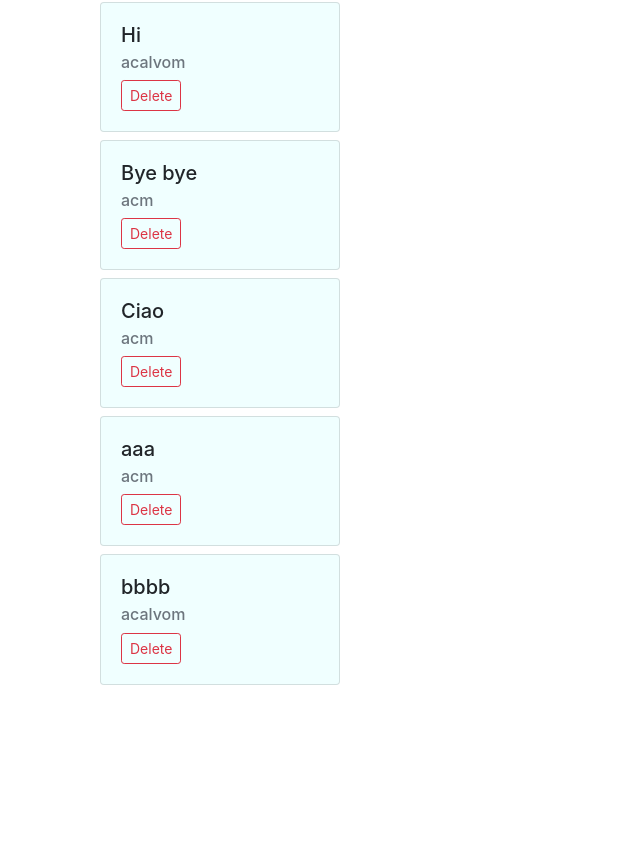
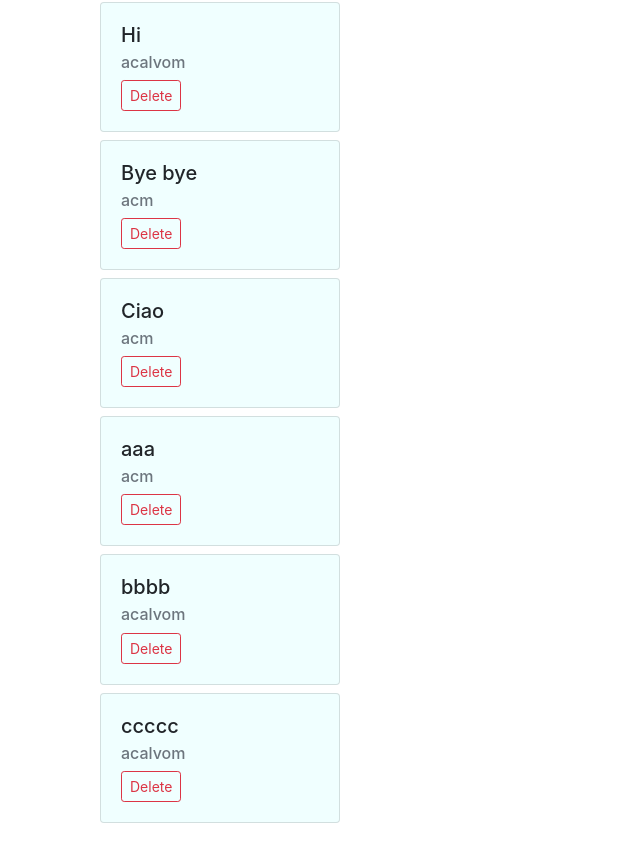
Before and after one commit to acalvom/learning-react-blog, a React (Create React App) app: page / in a window 1280 px wide. Shown: the part 566-1413 px from the top of the page, without its empty margins (0-640 px from the left). Before the commit the page ends 1275 px from the top, so only its background shows below. Built offline with nearby package versions, Linux system fonts and the light colour scheme; data requests are answered from the project's data file.

Commit message:
Disable "Add entry" button when posting the new entry

```diff
--- a/data/db.json
+++ b/data/db.json
@@ -47,6 +47,12 @@
       "author": "acalvom",
       "content": "ñksdfhñsdhfñasdjhfadjhñadshañdh",
       "id": 7
+    },
+    {
+      "title": "ccccc",
+      "author": "acalvom",
+      "content": "cccccccccccccccccccccccccccccccc",
+      "id": 8
     }
   ]
 }
--- a/src/components/blog/NewEntryFormBlock.jsx
+++ b/src/components/blog/NewEntryFormBlock.jsx
@@ -2,8 +2,10 @@ import React, {useState} from 'react';
 
 const NewEntryFormBlock = () => {
     const [entry, setEntry] = useState({title: '', author: 'acalvom', content: ''});
+    const [isPending, setIsPending] = useState(false);
 
     const postData = async () => {
+        setIsPending(true);
         const response = await fetch('http://localhost:8000/blog', {
             method: 'POST',
             headers: {"Content-Type": "application/json"},
@@ -16,9 +18,8 @@ const NewEntryFormBlock = () => {
     const handleSubmitForm = (event) => {
         event.preventDefault();
         postData()
-            .catch(e => {
-                console.log(e.message)
-            })
+            .catch(e => <div><h3>{e.message}</h3></div>)
+        setIsPending(false);
     }
 
     const handleOnChange = (e) => {
@@ -52,7 +53,8 @@ const NewEntryFormBlock = () => {
                           value={entry.content}
                           onChange={handleOnChange}/>
             </div>
-            <button type="submit" className="btn btn-primary btn-sm">Add Entry</button>
+            {!isPending && <button type="submit" className="btn btn-primary btn-sm">Add entry</button>}
+            {isPending && <button className="btn btn-primary btn-sm" disabled>Adding entry...</button>}
         </form>
     );
 };
```
